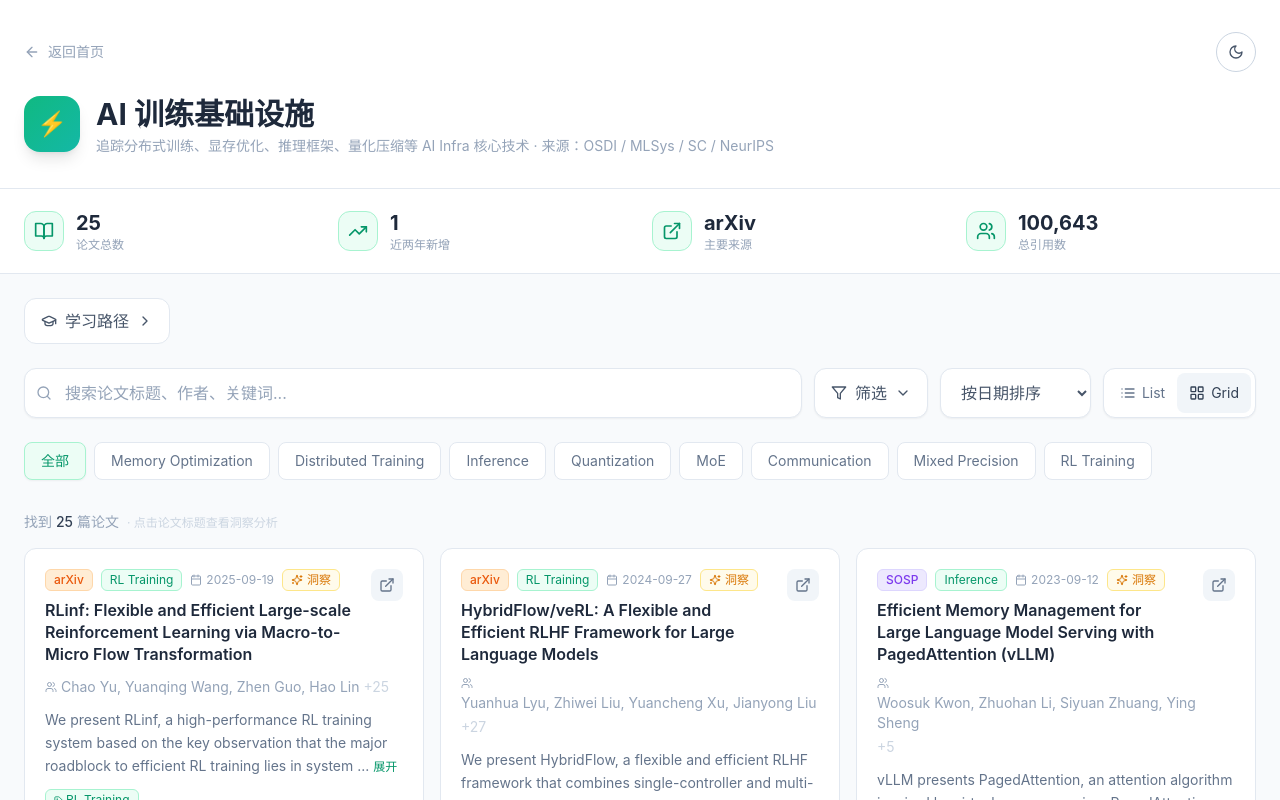
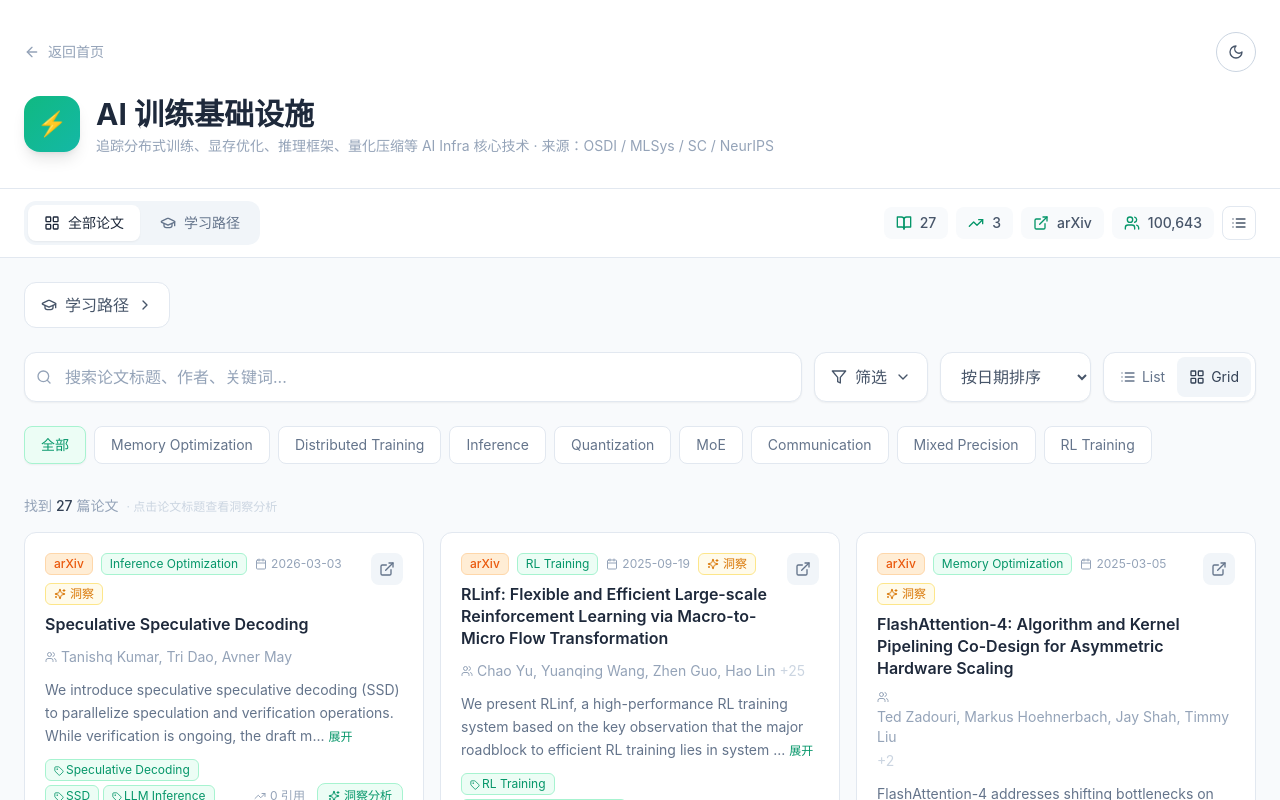
Before and after one commit to YukioZzz/paper-tracker, a React (Vite) app: page /#/infra in a window 1280 px wide. Shown: the top 800 px of the page. Built offline with nearby package versions, Linux system fonts and the light colour scheme.

Commit message:
feat: add learning path tab toggle, add deploy script, update FlashAttention-4 and SSD papers

```diff
--- a/package.json
+++ b/package.json
@@ -10,7 +10,9 @@
     "lint": "pnpm install --prefer-offline && eslint .",
     "preview": "pnpm install --prefer-offline && vite preview",
     "install-deps": "pnpm install --prefer-offline",
-    "clean": "rm -rf node_modules .pnpm-store pnpm-lock.yaml && pnpm store prune"
+    "clean": "rm -rf node_modules .pnpm-store pnpm-lock.yaml && pnpm store prune",
+    "deploy": "npm run build && npm run deploy:github",
+    "deploy:github": "cd dist && git init && git add -A && git commit -m 'deploy: $(date +%Y-%m-%d_%H:%M)' && git push -f https://YukioZzz:${GITHUB_TOKEN}@github.com/YukioZzz/paper-tracker.git main:gh-pages --force || git push -f origin main:gh-pages --force"
   },
   "dependencies": {
     "@hookform/resolvers": "^3.10.0",
--- a/src/components/PaperTracker.tsx
+++ b/src/components/PaperTracker.tsx
@@ -143,30 +143,73 @@ export default function PaperTracker({
         </div>
       </div>
 
-      {/* Stats */}
+      {/* Stats & View Toggle */}
       <div className="border-b border-slate-200 bg-white dark:border-slate-800 dark:bg-slate-900">
-        <div className="max-w-7xl mx-auto px-6 py-5 grid grid-cols-2 md:grid-cols-4 gap-6">
+        <div className="max-w-7xl mx-auto px-6 py-3">
+          <div className="flex items-center justify-between">
+            {/* View Mode Tabs */}
+            <div className="flex items-center gap-1 p-1 bg-slate-100 rounded-xl dark:bg-slate-800">
+              {learningPaths && learningPaths.length > 0 ? (
+                <>
+                  <button
+                    onClick={() => setShowLearningPaths(false)}
+                    className={`flex items-center gap-2 px-4 py-2 rounded-lg text-sm font-medium transition-all ${
+                      !showLearningPaths
+                        ? 'bg-white text-slate-800 shadow-sm dark:bg-slate-700 dark:text-slate-100'
+                        : 'text-slate-500 hover:text-slate-700 dark:text-slate-400 dark:hover:text-slate-200'
+                    }`}
+                  >
+                    <LayoutGrid className="w-4 h-4" />
+                    全部论文
+                  </button>
+                  <button
+                    onClick={() => setShowLearningPaths(true)}
+                    className={`flex items-center gap-2 px-4 py-2 rounded-lg text-sm font-medium transition-all ${
+                      showLearningPaths
+                        ? 'bg-white text-slate-800 shadow-sm dark:bg-slate-700 dark:text-slate-100'
+                        : 'text-slate-500 hover:text-slate-700 dark:text-slate-400 dark:hover:text-slate-200'
+                    }`}
+                  >
+                    <GraduationCap className="w-4 h-4" />
+                    学习路径
+                  </button>
+                </>
+              ) : (
+                <button
+                  className="flex items-center gap-2 px-4 py-2 rounded-lg text-sm font-medium bg-white text-slate-800 shadow-sm dark:bg-slate-700 dark:text-slate-100"
+                >
+                  <LayoutGrid className="w-4 h-4" />
+                  全部论文
+                </button>
+              )}
+            </div>
+
+            {/* Right side controls */}
+            <div className="flex items-center gap-2">
               {[
                 { label: '论文总数', value: stats.total, icon: BookOpen },
                 { label: '近两年新增', value: stats.recent, icon: TrendingUp },
                 { label: '主要来源', value: stats.topVenue, icon: ExternalLink },
                 { label: '总引用数', value: stats.totalCites.toLocaleString(), icon: Users },
               ].map(s => (
-            <div key={s.label} className="flex items-center gap-3">
-              <div className={`w-10 h-10 rounded-xl ${accentBg} border ${accentBorder} flex items-center justify-center`}>
-                <s.icon className={`w-5 h-5 ${accentText}`} />
+                <div key={s.label} className="hidden md:flex items-center gap-2 px-3 py-1.5 rounded-lg bg-slate-50 dark:bg-slate-800">
+                  <s.icon className={`w-4 h-4 ${accentText}`} />
+                  <span className="text-sm font-medium text-slate-600 dark:text-slate-300">{s.value}</span>
                 </div>
-              <div>
-                <div className="text-xl font-bold text-slate-800 dark:text-slate-100">{s.value}</div>
-                <div className="text-xs text-slate-400 dark:text-slate-500">{s.label}</div>
+              ))}
+              <button
+                onClick={() => setViewMode(v => v === 'grid' ? 'list' : 'grid')}
+                className="p-2 rounded-lg border border-slate-200 bg-white hover:bg-slate-50 dark:bg-slate-800 dark:border-slate-700 dark:hover:bg-slate-700"
+                title={viewMode === 'grid' ? '切换到列表视图' : '切换到网格视图'}
+              >
+                {viewMode === 'grid' ? <List className="w-4 h-4 text-slate-600 dark:text-slate-300" /> : <LayoutGrid className="w-4 h-4 text-slate-600 dark:text-slate-300" />}
+              </button>
             </div>
           </div>
-          ))}
         </div>
       </div>
 
       <div className="max-w-7xl mx-auto px-6 py-6">
-        {/* Learning Paths Toggle */}
         {learningPaths && learningPaths.length > 0 && (
           <div className="mb-6">
             <button
@@ -239,7 +282,8 @@ export default function PaperTracker({
           </div>
         )}
 
-        {/* Search & Filter Bar */}
+        {/* Search & Filter Bar - Hide in Learning Path Mode */}
+        {!showLearningPaths && (
         <div className="flex flex-col md:flex-row gap-3 mb-6">
           <div className="relative flex-1">
             <Search className="absolute left-3 top-1/2 -translate-y-1/2 w-4 h-4 text-slate-400" />
@@ -288,6 +332,7 @@ export default function PaperTracker({
             </button>
           </div>
         </div>
+        )}
 
         {/* Filters */}
         {showFilters && (
@@ -317,7 +362,8 @@ export default function PaperTracker({
           </div>
         )}
 
-        {/* Category Tabs */}
+        {/* Category Tabs - Hide in Learning Path Mode */}
+        {!showLearningPaths && (
         <div className="flex gap-2 overflow-x-auto pb-2 mb-6">
           {allCategories.map(cat => (
             <button key={cat} onClick={() => setSelectedCategory(cat)}
@@ -326,13 +372,16 @@ export default function PaperTracker({
             </button>
           ))}
         </div>
+        )}
 
-        {/* Results count */}
+        {/* Results count - Hide in Learning Path Mode */}
+        {!showLearningPaths && (
         <p className="text-slate-400 text-sm mb-4 dark:text-slate-500">
           找到 <span className="text-slate-700 font-medium dark:text-slate-100">{filtered.length}</span> 篇论文
           {search && <span className="ml-1">（搜索："{search}"）</span>}
           <span className="ml-2 text-xs text-slate-300">· 点击论文标题查看洞察分析</span>
         </p>
+        )}
 
         {/* Paper List */}
         <div className={viewMode === 'grid' ? 'grid grid-cols-[repeat(auto-fit,minmax(320px,1fr))] gap-4' : 'space-y-4'}>
--- a/src/data/infraPapers.ts
+++ b/src/data/infraPapers.ts
@@ -59,6 +59,65 @@ export const infraPapers: Paper[] = [
       ],
       experimentHighlights: ['在 A100 上前向传播达到 130 TFLOPS，是 FlashAttention 的 2x', '在 A100 上吞吐量达理论峰值的 72%', '支持序列长度高达 128K 的训练'],
       useCases: ['大规模 LLM 训练加速（GPT、LLaMA 等）', '超长上下文（128K+）模型训练', '基于 GQA/MQA 的推理优化'],
+    },
+  },
+  {
+    id: 'infra-002b',
+    title: 'FlashAttention-4: Algorithm and Kernel Pipelining Co-Design for Asymmetric Hardware Scaling',
+    authors: ['Ted Zadouri', 'Markus Hoehnerbach', 'Jay Shah', 'Timmy Liu', 'Vijay Thakkar', 'Tri Dao'],
+    date: '2025-03-05', year: 2025, month: 3,
+    source: 'arXiv', arxivId: '2603.05451', url: 'https://arxiv.org/abs/2603.05451',
+    abstract: 'FlashAttention-4 addresses shifting bottlenecks on Blackwell GPUs through redesigned pipelines, software-emulated exponential functions, and leveraging tensor memory and 2-CTA MMA mode. The method achieves up to 1.3× speedup over cuDNN 9.13 and 2.7× over Triton on B200 GPUs with BF16, reaching up to 1613 TFLOPs/s (71% utilization).',
+    tags: ['FlashAttention-4', 'Blackwell', 'GPU Optimization', 'Attention', 'B200', 'GB200'],
+    category: 'Memory Optimization', citations: 0, venue: 'arXiv 2025',
+    insights: {
+      zhAbstract: 'FlashAttention-4 针对 NVIDIA Blackwell 架构（B200、GB200）进行了深度优化，针对硬件非对称扩展特性（Tensor Core 吞吐量翻倍，而指数单元等未同步扩展）重新设计了流水线。实现了相比 cuDNN 9.13 最高 1.3x 加速，在 B200 上达到 1613 TFLOPs/s（71% 利用率）。',
+      innovations: [
+        '重新设计前向/后向传播流水线，充分利用 Blackwell 的异步 MMA 操作和更大瓦片尺寸',
+        '使用软件模拟的指数函数（Cody-Waite 范围归约 + 多项式近似），解决 Blackwell 指数单元瓶颈',
+        '利用 Tensor Memory (TMEM) 存储更多中间结果，减少共享内存流量',
+        '使用 Blackwell 的 2-CTA MMA 模式，将后向传播的原子操作减半',
+        '采用 CuTe-DSL (Python 嵌入式) 实现，编译时间比 C++ 模板方式快 20-30x',
+        '支持 FP4 量化（Blackwell 新特性），原生支持新型 GPU 架构',
+      ],
+      keyFormulas: [
+        { name: '指数函数软件模拟', formula: '2^x = 2^{⌊x⌋} × 2^{x-⌊x⌋}', description: '整数部分通过 IEEE 754 浮点位操作计算，小数部分用 3-5 阶多项式近似（Horner 法）' },
+        { name: '条件 Softmax 重缩放', formula: '\\text{skip if } m_j - m_{j-1} ≤ τ, \\quad τ = \\log_2(256) = 8.0', description: '当差值小于阈值时跳过重缩放，减少 90% 的重缩放操作' },
+        { name: '峰值吞吐量', formula: '1613 \\text{ TFLOPs/s} = 71\\% \\times 2.25 \\text{ PFLOPS (B200 BF16)}', description: 'B200 GPU 理论 BF16 峰值 2.25 PFLOPS/s，实际达到 1613 TFLOPs/s' },
+        { name: '2-CTA 模式内存优化', formula: '\\text{Shared Memory: } 3328 \\rightarrow 2688 \\text{ cycles}', description: '2-CTA 模式下共享内存减少约 20%，原子操作减半' },
+        { name: '编译时间对比', formula: '\\text{FA4/FA3} = \\frac{2.5s}{55s} ≈ 22× \\text{ (forward)}, \\frac{1.4s}{45s} ≈ 32× \\text{ (backward)}', description: 'CuTe-DSL 实现的编译时间大幅缩短' },
+        { name: '瓦片处理策略', formula: '\\text{2 warpgroups of 128 threads, each processing an entire row}', description: '使用双 warpgroup，每组 128 线程处理整行' },
+      ],
+      experimentHighlights: ['B200 GPU 上比 cuDNN 9.13 快 1.3x', 'B200 GPU 上比 Triton 快 2.1-2.7x', '编译时间缩短 20-30x', '确定性后向传播达到非确定性版本的 75% 速度'],
+      useCases: ['Blackwell 架构 GPU (B200, GB200) 上的 LLM 训练', '超大规模模型训练加速', '需要快速迭代的推理服务部署'],
+    },
+  },
+  {
+    id: 'infra-002c',
+    title: 'Speculative Speculative Decoding',
+    authors: ['Tanishq Kumar', 'Tri Dao', 'Avner May'],
+    date: '2026-03-03', year: 2026, month: 3,
+    source: 'arXiv', arxivId: '2603.03251', url: 'https://arxiv.org/abs/2603.03251',
+    abstract: 'We introduce speculative speculative decoding (SSD) to parallelize speculation and verification operations. While verification is ongoing, the draft model predicts likely verification outcomes and prepares speculations pre-emptively. If the actual verification outcome is in the predicted set, a speculation can be returned immediately, eliminating drafting overhead entirely.',
+    tags: ['Speculative Decoding', 'SSD', 'LLM Inference', 'Tri Dao', 'Acceleration', 'Parallelization'],
+    category: 'Inference Optimization', citations: 0, venue: 'arXiv 2026',
+    insights: {
+      zhAbstract: 'Tri Dao (FlashAttention/Mamba 作者) 提出 Speculative Speculative Decoding (SSD)，彻底打破推测解码中起草(Speculation)与验证(Verification)之间的串行依赖。该方法在验证进行时，草稿模型同时预测可能的验证结果并预先准备下一轮推测。如果实际验证结果匹配预测集合，可立即返回推测，完全消除起草开销。',
+      innovations: [
+        '提出 SSD 架构：并行化起草与验证操作，解决标准推测解码的顺序依赖瓶颈',
+        '预计算推测 (Pre-emptive Speculation)：验证进行时草稿模型同步预测验证结果',
+        '即时返回机制：当实际验证结果命中预测集合时，立即返回推测，完全消除起草开销',
+        'Saguaro 算法：优化版 SSD，解决了推测解码并行化带来的三个关键挑战',
+        '与现有推理引擎兼容，可无缝集成',
+      ],
+      keyFormulas: [
+        { name: '标准推测解码流程', formula: '\\text{Draft} \\rightarrow \\text{Verify (sequential)} \\rightarrow \\text{Accept/Reject}', description: '传统方法中起草和验证串行执行' },
+        { name: 'SSD 并行流程', formula: '\\text{Draft + Verify (parallel)} \\rightarrow \\text{Check Prediction} \\rightarrow \\text{Accept/Continue}', description: 'SSD 在验证时同时起草，验证完成后检查预测是否命中' },
+        { name: '起草开销消除', formula: '\\text{if } v \\in \\text{Predicted Set} \\Rightarrow \\text{Return immediately, no drafting overhead}', description: '当验证结果命中预测集合时，直接返回，无额外起草时间' },
+        { name: '加速比', formula: '\\text{vs Optimized SD: } 2×, \\quad \\text{vs Autoregressive: } 5×', description: '相比优化的标准推测解码提升 2x，相比自回归解码提升 5x' },
+      ],
+      experimentHighlights: ['相比优化的标准推测解码最高 2x 加速', '相比自回归解码最高 5x 加速', '与开源推理引擎兼容', '消除起草开销，显著降低延迟'],
+      useCases: ['低延迟 LLM 推理服务', '交互式 AI 应用', '需要高吞吐的批量推理场景', '与 vLLM 等推理框架集成'],
     },
   },
   {
```
Lines whose indentation alone changed are shown as unchanged.
